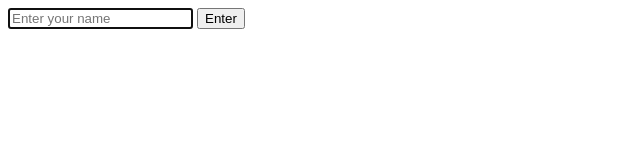
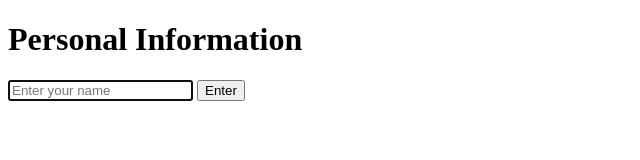
Before and after one commit to Maria-10-dot/New-Project, a plain HTML site: page index.html in a window 1280 px wide. Shown: the whole page, without its empty margins (0-640 px from the left). Drawn offline with Linux system fonts and the light colour scheme.

Commit message:
Added h1 and created the CSS

```diff
--- a/index.html
+++ b/index.html
@@ -6,7 +6,9 @@
     <title>Document</title>
   </head>
   <body>
-    <form>
+    <h1>
+        Personal Information
+    </h1>
       <input
         type="text"
         placeholder="Enter your name"
--- /dev/null
+++ b/styles.css
@@ -0,0 +1,5 @@
+h1 {
+  color: yellowgreen;
+  text-align: center;
+  font-size: 16px;
+}
```
